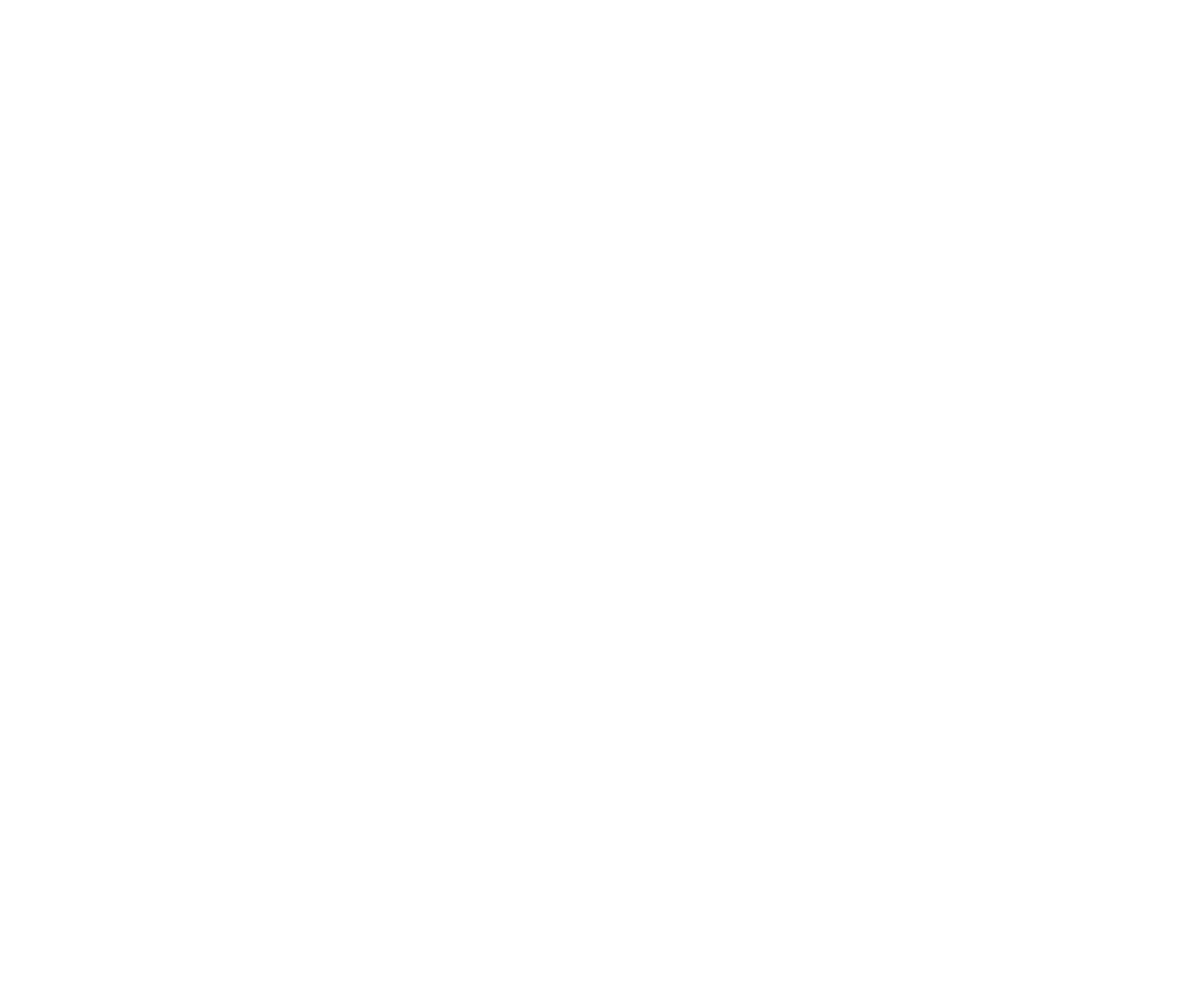
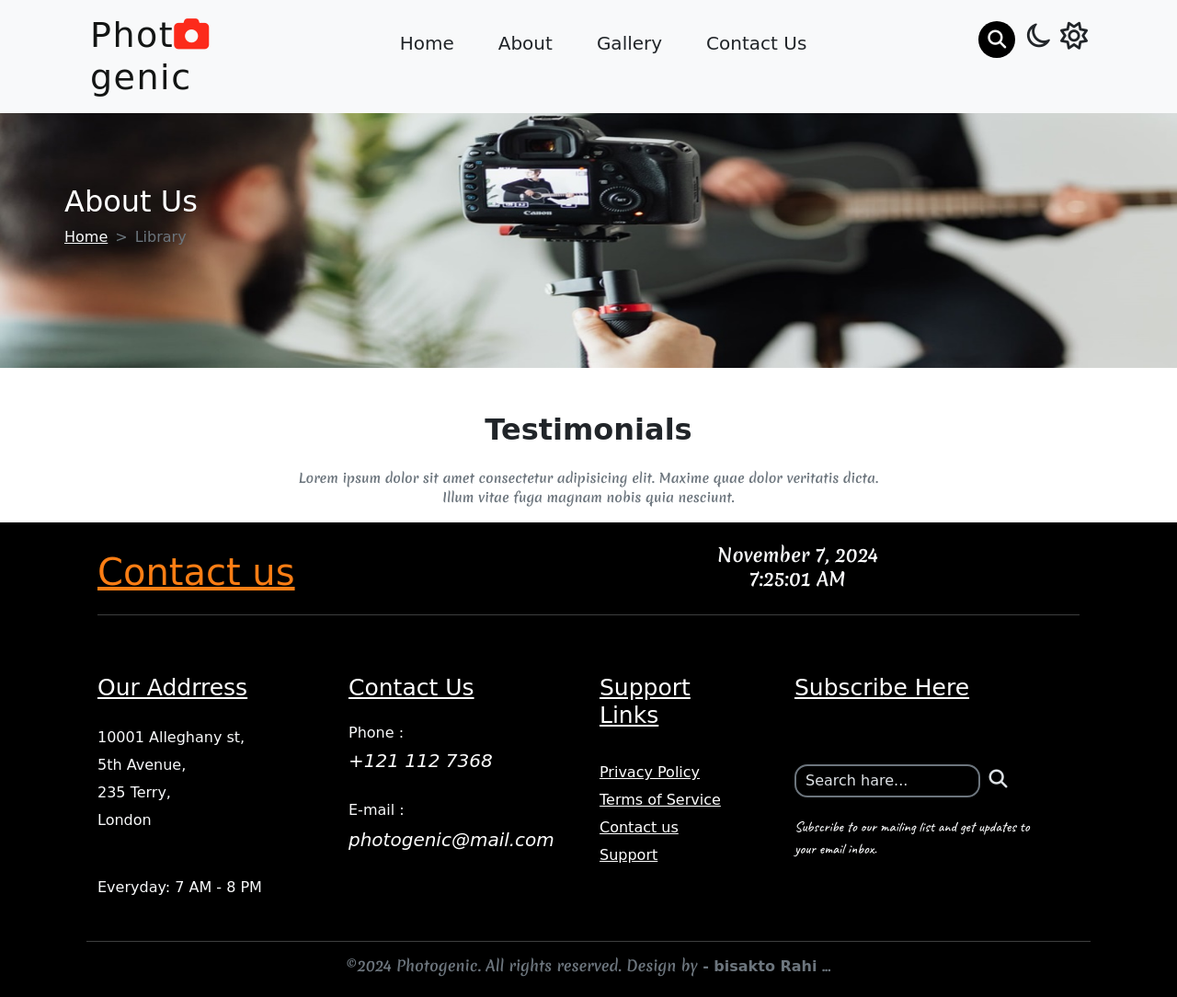
Before and after one commit to DarkRahi999/Photo-genic, a plain HTML site: page about.html in a window 1280 px wide. Shown: the whole page at 92% size. Before the commit the page ends 800 px from the top, so only its background shows below. Drawn offline with nearby package versions, Linux system fonts and the light colour scheme; a web font is replaced by a local one.

Commit message:
header all complite

```diff
--- a/about.html
+++ b/about.html
@@ -0,0 +1,176 @@
+<!DOCTYPE html>
+<html lang="en-us">
+	<head>
+    <!--_--------------{  Meta Code's  }---------------_-->
+		<meta charset="UTF-8">
+		<meta name="description" content="Free Web Demo">
+		<meta name="keywords" content="HTML, CSS, JavaScript">
+		<meta name="author" content="Bisakto-Rahi">
+		<meta name="viewport" content="width=device-width, initial-scale=1.0">
+		<meta http-equiv="refresh" content="300">
+		<meta http-equiv="X-UA-Compatible" content="ie=edge">
+		<meta name="robots" content="INDEX, FOLLOW">
+	<!--//--------------{  Meta Code's  }---------------//-->
+    <!--!_---------------{  Create  Date : 01/11/2024  }---------------_-->
+    <!--!_---------------{  Last Update  : 06/11/2024  }---------------_-->
+        <title>
+			Photo-Genic
+		</title>
+    <!--_---------------{  Added Favicon   }---------------_-->
+		<link rel="icon" href="./assets/img/logo.png" type="image/x-icon">
+    <!--_---------------{  My Style Sheet CDN  }---------------_-->
+        <link rel="stylesheet" href="./assets/cs/style.css">
+    <!--_---------------{  My Responsive Sheet CDN  }---------------_-->
+        <link rel="stylesheet" href="./assets/cs/responsive.css">
+    <!--_---------------{  Bootstrap 5 CSS CDN  }---------------_-->
+		<link rel="stylesheet" href="https://cdn.jsdelivr.net/npm/bootstrap@5.2.3/dist/css/bootstrap.min.css">
+    <!--_---------------{  Font Awesome CDN  }---------------_-->
+		<link rel="stylesheet" href="https://cdnjs.cloudflare.com/ajax/libs/font-awesome/6.4.2/css/all.min.css">
+    <!--_---------------{  Google Font-family CDN  }---------------_-->
+		<link rel="preconnect" href="https://fonts.googleapis.com">
+		<link rel="preconnect" href="https://fonts.gstatic.com" crossorigin>
+		<link href="https://fonts.googleapis.com/css2?family=Caveat+Brush&family=Caveat:wght@400..700&family=Merienda:wght@300..900&family=Merriweather:ital,wght@0,300;0,400;0,700;0,900;1,300;1,400;1,700;1,900&family=Salsa&display=swap" rel="stylesheet">
+	<!--//---------------{  Google Font CDN  }---------------//-->
+    <!--_---------------{  Some Internal CSS  }---------------_-->
+		<style>
+
+		</style>
+	<!--//---------------{  Some Internal CSS  }---------------//-->
+	</head>
+	<!--_---------------{  ^_^  }---------------_-->
+	<body>
+		<div class="my-website">
+        <!--todo---------------{  Start Header section  }---------------_-->
+		<header class="bg-light fixed-top">
+			<div class="container">
+				<div class="row">
+					<div class="col-3 N-head">
+						<a href="index.html">
+							<h2 id="nav-header" class="m-3 ">
+								Phot<i class="fa-solid fa-camera"></i>genic
+							</h2>
+						</a>
+					</div>
+					<div class="col-6">
+						<ul class="nav my-nav">
+							<li class="nav-item m-2"><a class="nav-link pt-4 pb-3 text-dark " href="home.html">Home</a></li>
+							<li class="nav-item m-2"><a class="nav-link pt-4 pb-3 text-dark " href="about.html" target="_blank">About</a></li>
+							<li class="nav-item m-2"><a class="nav-link pt-4 pb-3 text-dark " href="gallery.html" target="_blank">Gallery</a></li>
+							<li class="nav-item m-2"><a class="nav-link pt-4 pb-3 text-dark " href="contact.html" target="_blank">Contact Us</a></li>
+						</ul>
+					</div>
+					<div class="col-3 nav-icon text-center">
+						<i class="fa-solid fa-magnifying-glass bg-black text-light mt-3" id="icon1"></i>
+						<i class="fa-regular fa-moon fa-rotate-by p-2 mt-3" style="--fa-rotate-angle: -20deg;" id="icon2"></i>
+						<i class="fa-regular fa-sun" id="icon2"></i>
+					</div>
+				</div>
+			</div>
+		</header>
+        <!--//---------------{  Header section  }---------------//-->
+        <!--todo---------------{  Start Banner section  }---------------_-->
+            <main class="about-banner">
+				<div class="img-div">
+					<img src="./assets/img/about-b.jpg" alt="About banner">
+				</div>
+				<div class="heading-div">
+					<h2>About Us</h2>
+					<nav style="--bs-breadcrumb-divider: '>';" aria-label="breadcrumb">
+						<ol class="breadcrumb">
+						  <li class="breadcrumb-item"><a href="#" class="text-light">Home</a></li>
+						  <li class="breadcrumb-item active" aria-current="page" class="text-white">Library</li>
+						</ol>
+					  </nav>
+				</div>
+			</main>
+        <!--//---------------{  Banner section  }---------------//-->
+        <!--todo---------------{  Start Extra content  }---------------_-->
+            <section>
+
+			</section>
+        <!--//---------------{  Extra content  }---------------//-->
+        <!--todo---------------{  Start Article section  }---------------_-->
+		<article>
+			<div class="container">
+				<h2 class="text-center fw-bolder pt-5 pb-3">Testimonials</h2>
+				<p class="pera text-muted" id="pera">Lorem ipsum dolor sit amet consectetur adipisicing elit. Maxime quae dolor veritatis dicta. <br> Illum vitae fuga magnam nobis quia nesciunt.</p>
+				<div class="container">
+
+				</div>
+			 </div>
+		</article>
+		<!--//---------------{  Article section  }---------------//-->
+        <!--todo---------------{  Start Footer section  }---------------_-->
+		<footer class="my-footer">
+			<div class="container">
+				<div class="footer p-4 ">
+					<div class="footer-title">
+						<div class="row">
+							<div class="col-5">
+								<a href="./contact.html" class="mb-2 footer-h2">Contact us</a>
+							</div>
+							<div class="col-7">
+								<div class="datetime text-center">
+									<h5 id="date" class="pera d-inline"></h5>
+									<h5 id="time" class="pera"></h5>
+								</div>
+							</div>
+						</div><hr>
+					</div>
+					<div class="row">
+						<div class="col-3">
+							<address class="mt-5 footer-address">
+								<h6 class="mb-4 footer-heading"><u>Our Addrress</u></h6>
+								10001 Alleghany st,<br>
+								5th Avenue,<br>
+								235 Terry,<br>
+								London
+							</address>
+							<h6 class="mt-5 mb-5">Everyday: 7 AM - 8 PM</h6>
+						</div>
+						<div class="col-3 mt-5 ">
+							<h6 class="mb-4 footer-heading"><u>Contact Us</u></h6>
+							<h6>Phone :</h6>
+							<h4 class="footer-email">+121 112 7368</h4><br>
+							<h6>E-mail :</h6>
+							<a href="" class="footer-email">photogenic@mail.com</a>
+						</div>
+						<div class="col-2 mt-5 footer-link">
+								<h6><u>Support Links</u></h6><br>
+								<a href="">Privacy Policy</a><br>
+								<a href="">Terms of Service</a><br>
+								<a href="">Contact us</a><br>
+								 <a href="">Support</a><br>
+						</div>
+						<div class="col-4 mt-5 footer-link">
+							<div class="my-foot-link">
+								<h6 class="mb-5"><u>Subscribe Here</u></h6>
+								<input type="search" placeholder="Search hare..." class="search"><i class="my-search fa-solid fa-magnifying-glass"></i>
+								<p class="mb-5">Subscribe to our mailing list and get updates to <br> your email inbox.</p>
+							</div>
+						</div><hr>
+					</div>
+					<div class="copy-right pb-0">
+						<h6 class="mb-0 pera text-muted">©2024 Photogenic. All rights reserved. Design by <b>- bisakto Rahi</b> ...</h6>
+					</div>
+				</div>
+			</div>
+		</footer>
+        <!--//---------------{  Footer section  }---------------//-->
+        <!--todo---------------{  My Java Script CDN  }---------------_-->
+			<script src="./assets/js/index.js"></script>
+	    <!--todo---------------{  My font Awesome Kit  }---------------_-->
+			<script src="https://kit.fontawesome.com/ae0f6c9748.js" crossorigin="anonymous"></script>
+	    <!--todo---------------{  Bootstrap 5 JS CDN  }---------------_-->
+			<script src="https://cdn.jsdelivr.net/npm/bootstrap@5.2.3/dist/js/bootstrap.bundle.min.js"></script>
+			<script src="https://cdn.jsdelivr.net/npm/@popperjs/core@2.11.6/dist/umd/popper.min.js"></script>
+			<script src="https://cdn.jsdelivr.net/npm/bootstrap@5.2.3/dist/js/bootstrap.min.js"></script>
+	    <!--//---------------{  Bootstrap 5 JS CDN  }---------------//-->
+		</div>
+	</body>
+</html>
+
+
+<!--?---------------{  Add Description  }---------------_-->
+<!--! All style done almost without some content then it will finish  -->
+<!--//---------------{  Description  }---------------_-->
--- a/assets/cs/style.css
+++ b/assets/cs/style.css
@@ -115,10 +115,10 @@ html{
   width: 0.625rem;
 }
 ::-webkit-scrollbar-track{
-  background-color: #fff;
+  background-color: var(--white);
 }
 ::-webkit-scrollbar-thumb{
-  background-color: #6f00ff;
+  background-color: var(--black);
 }
 /*//----------{  scrollbar style  }---------- //*/
 /*//--------------{  Default Style For all  }--------------//*/
@@ -173,6 +173,17 @@ html{
 /*todo-------------{  Start Banner Section Style  }---------------_*/
 .banner-bg{
   background-color: var(--black);
+}
+.big-heading{
+  position: relative;
+}
+.heading{
+  position: absolute;
+  top: 250px;
+}
+#my-btn-2{
+  border-radius: 16px;
+  font-size: 24px;
 }
 .banner img{
   height: 100vh;
@@ -300,8 +311,22 @@ html{
   color: var(--red);
 }
 /*//--------------{  Footer Section Style  }--------------//_*/
-
-/*//--------------{  Footer Section Style  }--------------//_*/
+/*todo--------------{  Start About Page Style  }---------------_*/
+.about-banner img{
+  height: 400px;
+  width: 100%;
+}
+.img-div img{
+  position: relative;
+}
+.heading-div{
+  position: absolute;
+  top: 200px;
+  left: 70px;
+}
+.heading-div h2{
+  color: var(--white);
+}
 /*?----------{  Add Description  }----------?*/
 
 
```
Also changed, not shown: index.html (+15 -5 lines), assets/img/about-b.jpg (added).
